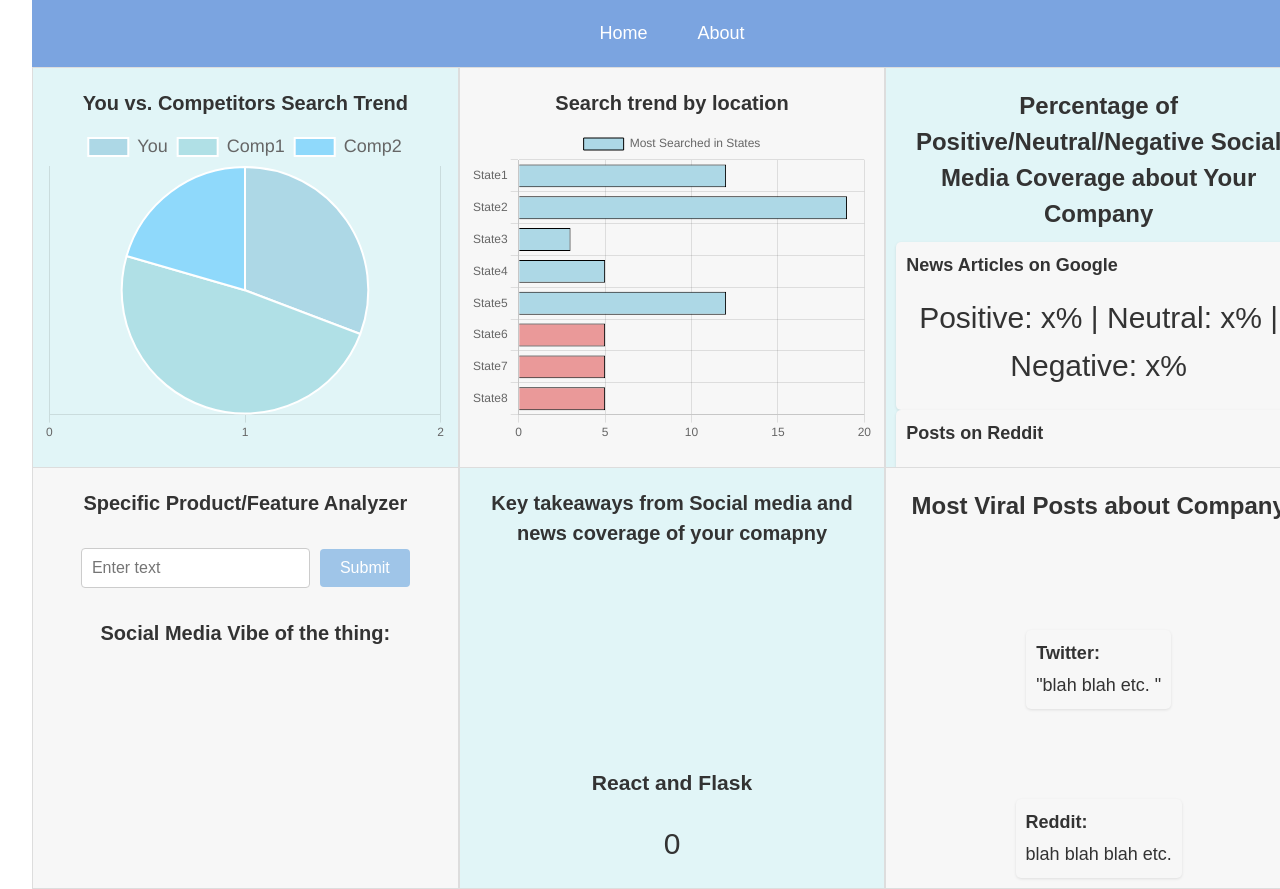
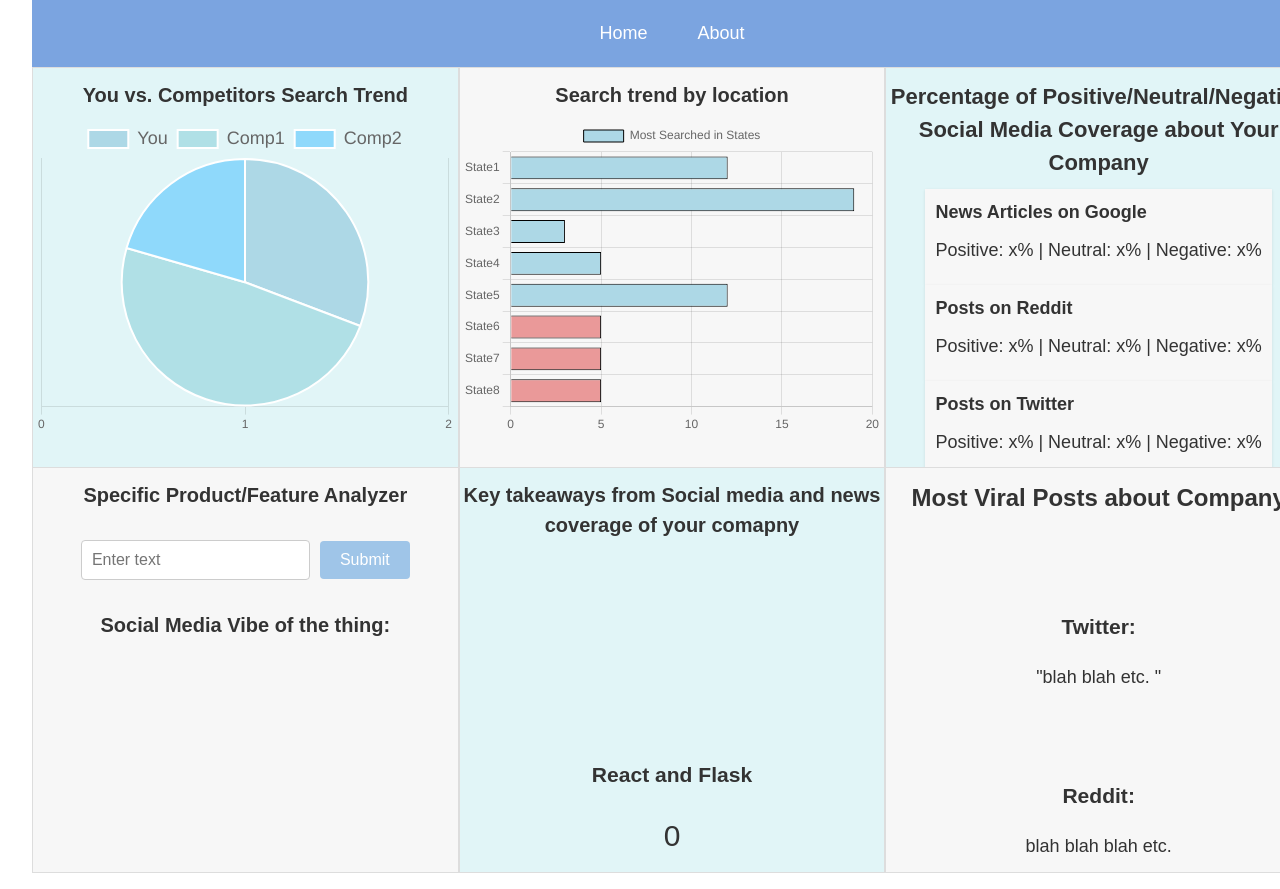
Before and after one commit to ArranKooner/Inrix24, a React (Vite) app: page /pageone in a window 1280 px wide. Shown: the top 889 px of the page. Built offline with nearby package versions, Linux system fonts and the light colour scheme; no server answers.

Commit message:
some front stuff! duh

```diff
--- a/src/App.css
+++ b/src/App.css
@@ -99,7 +99,7 @@ html, body {
   flex-direction: column;               /* Stack header and chart vertically */
   justify-content: space-between;       /* Space between header and chart */
   align-items: center;                  /* Center content horizontally */
-  padding: 10px;
+  padding: 2px;
   text-align: center;
   font-size: 18px;
   color: #333;
@@ -132,9 +132,13 @@ html, body {
 }
 
 .box3 h2 {
-  font-size: 24px; /* Increase the font size to make it slightly larger */
+  font-size: 22px; /* Increase the font size to make it slightly larger */
   margin-bottom: 0px; /* Adds space below the title */
   text-align: center; /* Centers the title */
+}
+
+.box3 p{
+  font-size:18px;
 }
 
 .box6 h2 {
@@ -143,18 +147,24 @@ html, body {
   text-align: center; /* Centers the title */
 }
 
+.exsion {
+  margin-bottom: 5px;  /* Adjust this to reduce the space between sections */
+  padding: 5px;        /* Adjust this to reduce inner spacing */
+}
+
 .section {
   padding: 10px;
   background-color: #f7f7f7;
-  border-radius: 5px;
+  border-radius: 0px;
   box-shadow: 0 1px 3px rgba(0, 0, 0, 0.1);
   display: flex;
-  flex-direction: column; /* Ensure content is stacked vertically */
+  flex-direction: column;
+  font-size:12px/* Ensure content is stacked vertically */
 }
 
 .section h3 {
   font-size: 18px;
   margin: 0;
-  padding-bottom: 5px; /* Add space below the heading */
+  padding-bottom: 0px; /* Add space below the heading */
   align-self: flex-start; /* Ensure the heading aligns to the top left */
 }
--- a/src/Components/pageone.jsx
+++ b/src/Components/pageone.jsx
@@ -53,12 +53,12 @@ export function PageOne(){
 
         <div className="box box6">
         <h2>Most Viral Posts about Company</h2>
-            <div className="section">
+            <div className="exsion">
                 <h3>Twitter:</h3>
                 "blah blah etc. "
             </div>
 
-            <div className="section">
+            <div className="exsion">
                 <h3>Reddit:</h3>
                 blah blah blah etc.
             </div>
```
